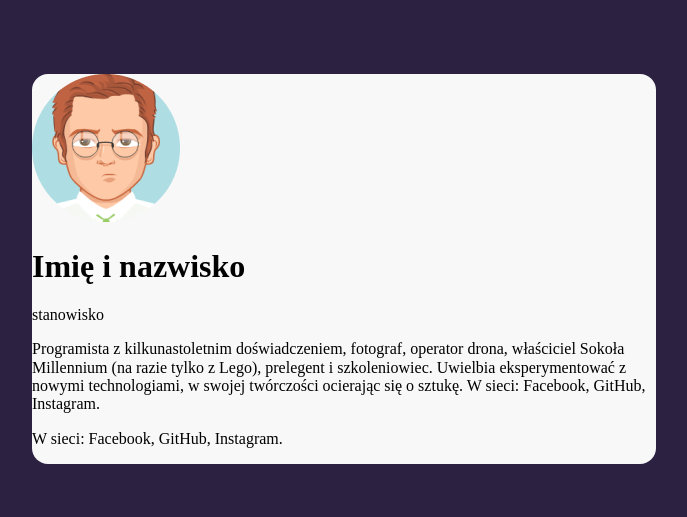
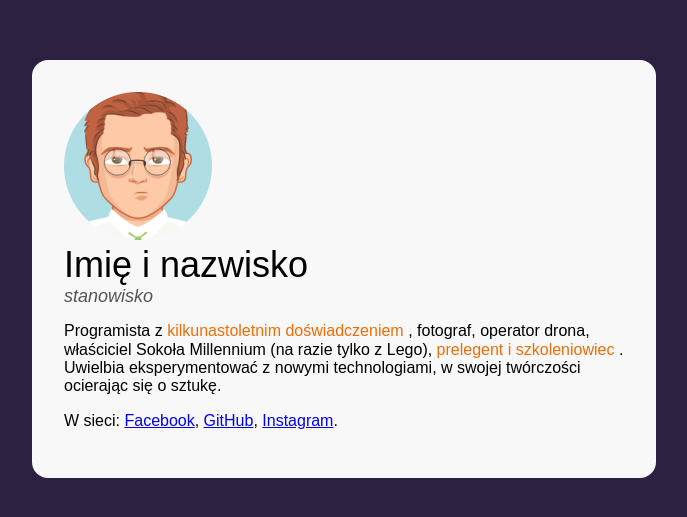
Before and after one commit to JakubLewan/bussiness-card, a plain HTML site: page index.html in a window 1280 px wide. Shown: the part 131-648 px from the top of the page, without its empty margins (296-983 px from the left). Drawn offline with Linux system fonts and the light colour scheme.

Commit message:
BEM aplied & styling

```diff
--- a/index.html
+++ b/index.html
@@ -1,5 +1,6 @@
 <!DOCTYPE html>
 <html lang="pl">
+
 <head>
     <meta charset="UTF-8" />
     <meta http-equiv="X-UA-Compatible" content="IE=edge" />
@@ -11,23 +12,21 @@
 
 <body>
     <main class="main">
-      <article>
-        <img src="../IMG/avatar.png" alt="Zdjecie osoby"/>
-        <header>
-          <h1>Imię i nazwisko</h1>
-          <p>stanowisko</p>
+        <article class="person">
+            <img class="person__picture" src="../IMG/avatar.png" alt="Zdjecie osoby" />
+            <header class="person__info">
+                <h1 class="person__name">Imię i nazwisko</h1>
+                <p class="person__position">stanowisko</p>
             </header>
-        <p>
-          Programista z kilkunastoletnim doświadczeniem, fotograf, operator
-          drona, właściciel Sokoła Millennium (na razie tylko z Lego), prelegent
-          i szkoleniowiec. Uwielbia eksperymentować z nowymi technologiami, w
-          swojej twórczości ocierając się o sztukę. W sieci: Facebook, GitHub,
-          Instagram.
+            <p class="person__description">
+                Programista z <strong class="special"> kilkunastoletnim doświadczeniem </strong>, fotograf, operator drona, właściciel Sokoła Millennium (na razie tylko z Lego), <strong class="special">prelegent i szkoleniowiec </strong>. Uwielbia eksperymentować z nowymi technologiami, w
+                swojej twórczości ocierając się o sztukę.
             </p>
-        <p>
-            W sieci: Facebook, GitHub, Instagram.
+            <p class="person__description">
+                W sieci: <a class="person__link" href="#">Facebook</a>, <a class="person__link" href="#">GitHub</a>, <a class="person__link" href="#">Instagram</a>.
             </p>
         </article>
     </main>
 </body>
+
 </html>
--- a/style.css
+++ b/style.css
@@ -1,9 +1,17 @@
+html {
+    box-sizing: border-box;
+}
+*, *:before, *:after {
+    box-sizing: inherit;
+}
+
 body {
     background-color: #2C2141;
     display: flex;
     align-items: center;
     justify-content: center;
     min-height: 100vh;
+    font-family: Arial, Helvetica, sans-serif;
 }
 
 .main {
@@ -11,4 +19,30 @@ body {
     border-radius: 16px;
     width: 624px;
     margin: 16px;
+    padding: 32px;
 }
+
+.person {
+
+}
+
+.person__descripton {
+    font-size: 15px;
+    line-height: 22px;
+}
+.person__name {
+font-size: 36px;
+margin: 0;
+font-weight: normal;
+}
+
+.person__position {
+    font-size: 18px;
+    color: #545454;
+    margin: 0;
+    font-style: italic;
+}
+.special {
+    color: #ED6D06;
+    font-weight: normal;
+}
```
Lines whose indentation alone changed are shown as unchanged.
